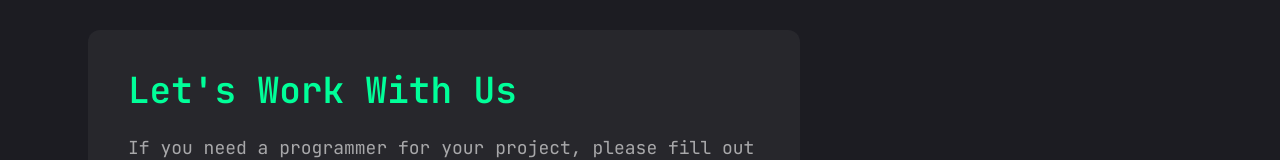
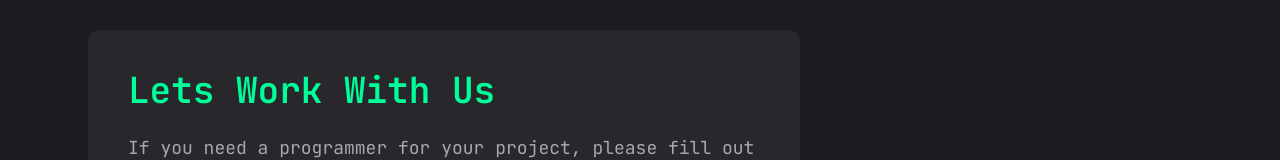
Before and after one commit to ahnafrafid09/portfolio, a Next.js app: page /contact in a window 1280 px wide. Shown: the part 134-294 px from the top of the page. Built offline with nearby package versions, Linux system fonts and the light colour scheme; no server answers.

Commit message:
update pages

```diff
--- a/app/contact/page.tsx
+++ b/app/contact/page.tsx
@@ -82,7 +82,7 @@ const Contact = () => {
               className="flex flex-col gap-6 p-6 md:p-10 bg-[#27272c] rounded-xl"
             >
               <h3 className="text-3xl md:text-4xl text-accent font-semibold">
-                Let's Work With Us
+                Lets Work With Us
               </h3>
               <p className="text-white/60 text-sm md:text-base lg:text-lg">
                 If you need a programmer for your project, please fill out the
```
